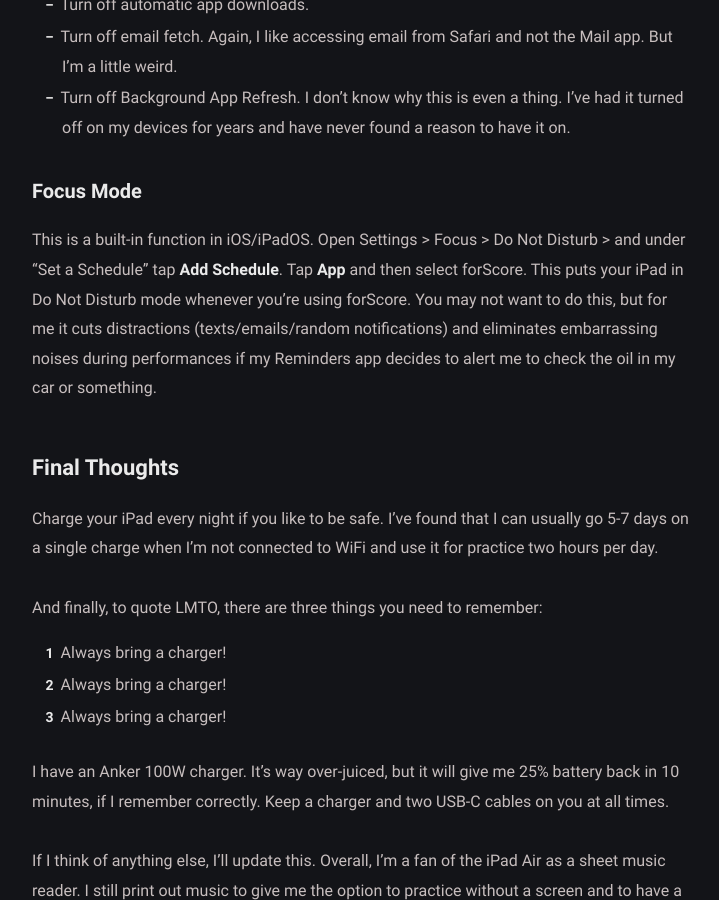
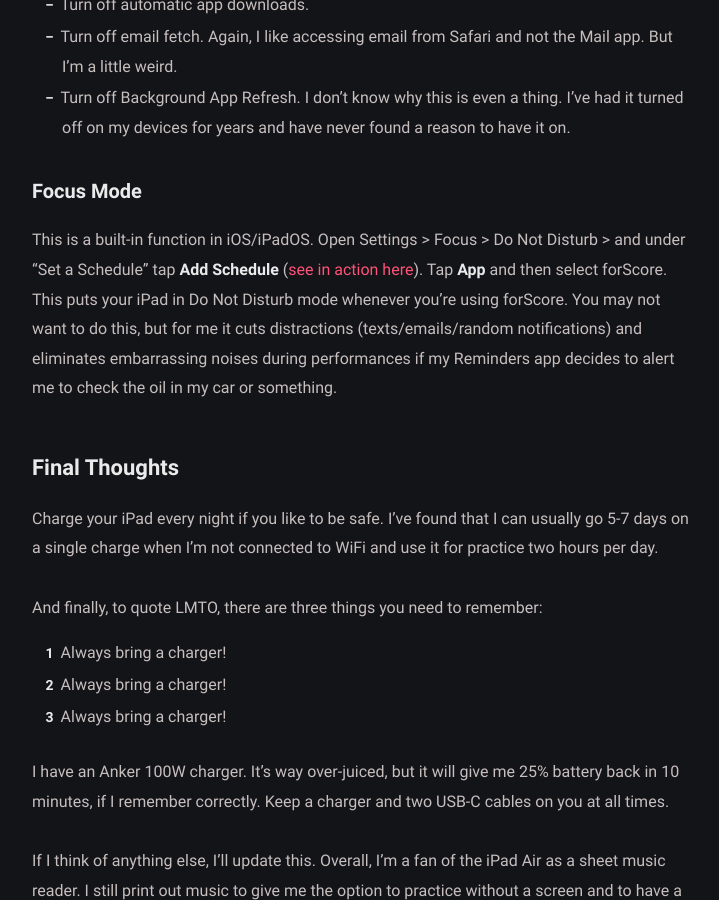
Before and after one commit to atrial-albumen/atrial-albumen.github.io, a Jekyll site: the page built from _posts/2023-05-25-i-use-an-ipad/2023-05-25-i-use-an-ipad.md, in a window 1280 px wide and 900 px high, scrolled down 3773 px. Shown: the whole window, without its empty margins (278-997 px from the left). Built offline with Jekyll 4.4.1, drawn with Linux system fonts in a browser that asks for light colours.

Commit message:
Update 2023-05-25-i-use-an-ipad.md

```diff
--- a/_posts/2023-05-25-i-use-an-ipad/2023-05-25-i-use-an-ipad.md
+++ b/_posts/2023-05-25-i-use-an-ipad/2023-05-25-i-use-an-ipad.md
@@ -43,7 +43,7 @@
 * Turn off Background App Refresh. I don’t know why this is even a thing. I’ve had it turned off on my devices for years and have never found a reason to have it on.
 
 #### Focus Mode
-This is a built-in function in iOS/iPadOS. Open Settings > Focus > Do Not Disturb > and under “Set a Schedule” tap **Add Schedule**. Tap **App** and then select forScore. This puts your iPad in Do Not Disturb mode whenever you’re using forScore. You may not want to do this, but for me it cuts distractions (texts/emails/random notifications) and eliminates embarrassing noises during performances if my Reminders app decides to alert me to check the oil in my car or something.
+This is a built-in function in iOS/iPadOS. Open Settings > Focus > Do Not Disturb > and under “Set a Schedule” tap **Add Schedule** ([see in action here](https://jonahlosh.com/assets/img/focus-mode.mov)). Tap **App** and then select forScore. This puts your iPad in Do Not Disturb mode whenever you’re using forScore. You may not want to do this, but for me it cuts distractions (texts/emails/random notifications) and eliminates embarrassing noises during performances if my Reminders app decides to alert me to check the oil in my car or something.
 
 ## Final Thoughts
 Charge your iPad every night if you like to be safe. I’ve found that I can usually go 5-7 days on a single charge when I’m not connected to WiFi and use it for practice two hours per day.
```
